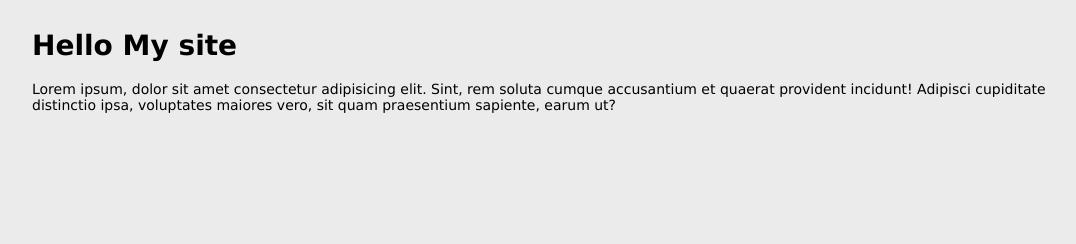
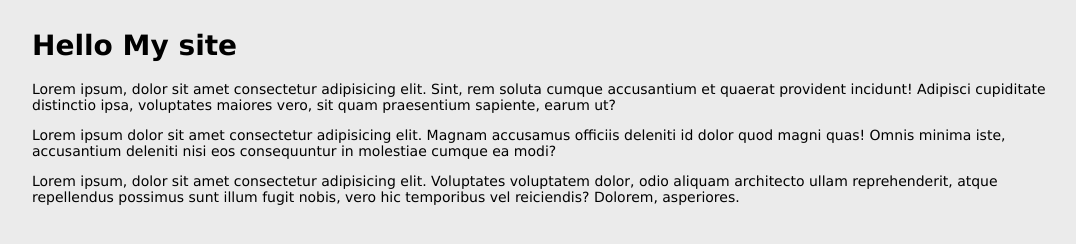
Before and after one commit to capitanmerlin/birnace_commit_edilen_proyet, a plain HTML site: page index.html in a window 1280 px wide. Shown: the whole page, without its empty margins (96-1172 px from the left). Drawn offline with Linux system fonts and the light colour scheme.

Commit message:
2-nji commit dilen file

```diff
--- a/index.html
+++ b/index.html
@@ -10,6 +10,7 @@
 <body>
     <h1>Hello My site </h1>
     <p>Lorem ipsum, dolor sit amet consectetur adipisicing elit. Sint, rem soluta cumque accusantium et quaerat provident incidunt! Adipisci cupiditate distinctio ipsa, voluptates maiores vero, sit quam praesentium sapiente, earum ut?</p>
-
+     <p>Lorem ipsum dolor sit amet consectetur adipisicing elit. Magnam accusamus officiis deleniti id dolor quod magni quas! Omnis minima iste, accusantium deleniti nisi eos consequuntur in molestiae cumque ea modi?</p>
+     <p>Lorem ipsum, dolor sit amet consectetur adipisicing elit. Voluptates voluptatem dolor, odio aliquam architecto ullam reprehenderit, atque repellendus possimus sunt illum fugit nobis, vero hic temporibus vel reiciendis? Dolorem, asperiores.</p>
 </body>
 </html>
```
